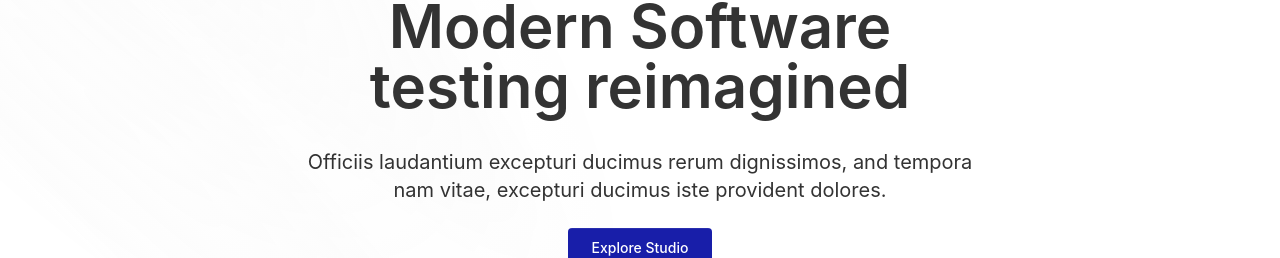
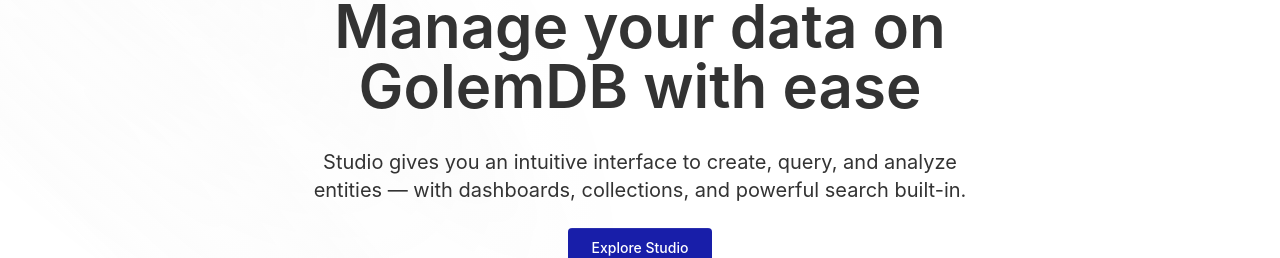
Before and after one commit to fac3m4n/golem-studio, a Next.js app: page / in a window 1280 px wide. Shown: the part 173-431 px from the top of the page. Built offline with nearby package versions, Linux system fonts and the light colour scheme.

Commit message:
hero fix

```diff
--- a/src/components/hero-section.tsx
+++ b/src/components/hero-section.tsx
@@ -33,6 +33,8 @@
                   />
                   <span className="text-2xl font-bold">Studio</span>
                 </Link>
+
+                {/* <UserButton /> */}
 
                 <button
                   onClick={() => setMenuState(!menuState)}
@@ -93,11 +95,12 @@
           <div className="relative mx-auto max-w-5xl px-6 py-28 lg:py-24">
             <div className="relative z-10 mx-auto max-w-2xl text-center">
               <h1 className="text-balance text-4xl font-semibold md:text-5xl lg:text-6xl">
-                Modern Software testing reimagined
+                Manage your data on GolemDB with ease
               </h1>
               <p className="mx-auto my-8 max-w-2xl text-xl">
-                Officiis laudantium excepturi ducimus rerum dignissimos, and
-                tempora nam vitae, excepturi ducimus iste provident dolores.
+                Studio gives you an intuitive interface to create, query, and
+                analyze entities — with dashboards, collections, and powerful
+                search built-in.
               </p>
 
               <Button
@@ -118,15 +121,15 @@
                 <div className="lg:h-[44rem] relative skew-x-[.36rad]">
                   <img
                     className="rounded-[--radius] z-[2] relative border dark:hidden"
-                    src="https://tailark.com/_next/image?url=%2Fcard.png&w=3840&q=75"
-                    alt="Tailark hero section"
+                    src="hero-image.png"
+                    alt="GolemDB Studio hero section"
                     width={2880}
                     height={2074}
                   />
                   <img
                     className="rounded-[--radius] z-[2] relative hidden border dark:block"
-                    src="https://tailark.com/_next/image?url=%2Fdark-card.webp&w=3840&q=75"
-                    alt="Tailark hero section"
+                    src="hero-image.png"
+                    alt="GolemDB Studio hero section"
                     width={2880}
                     height={2074}
                   />
```
